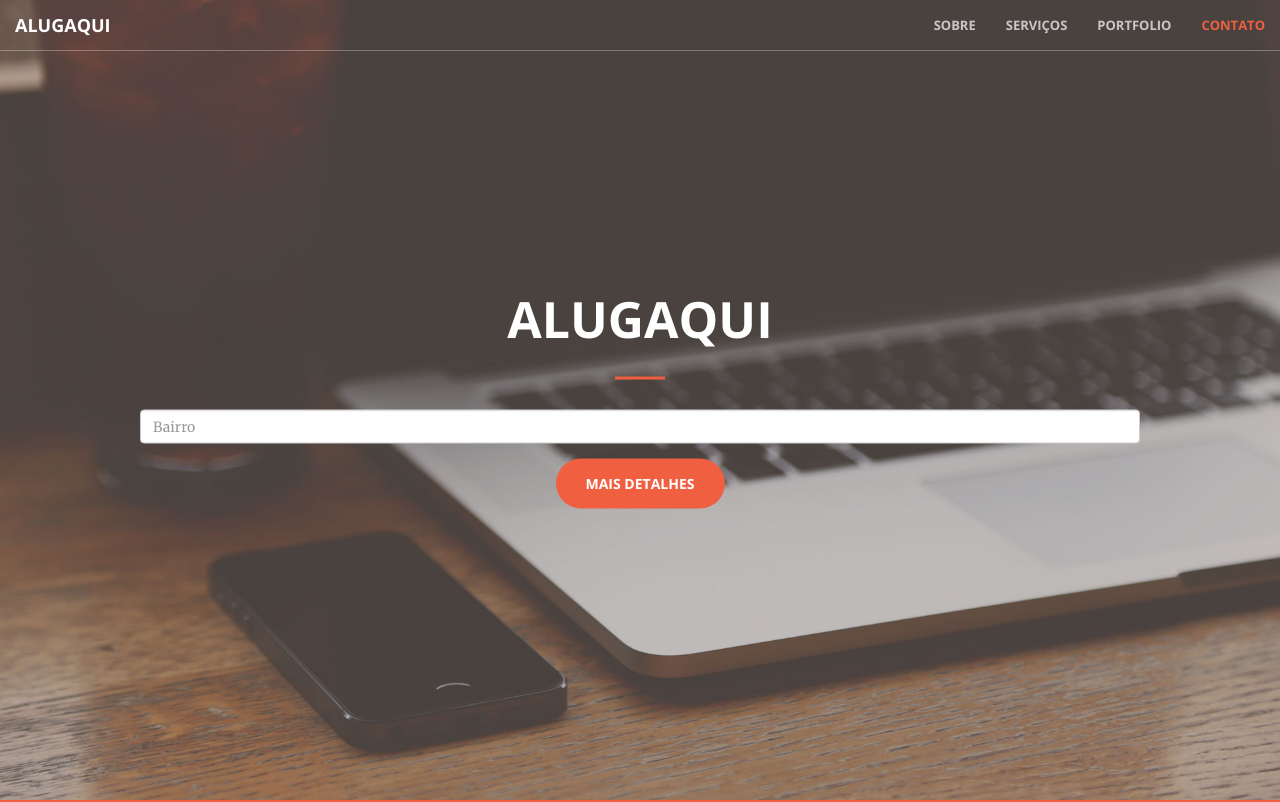
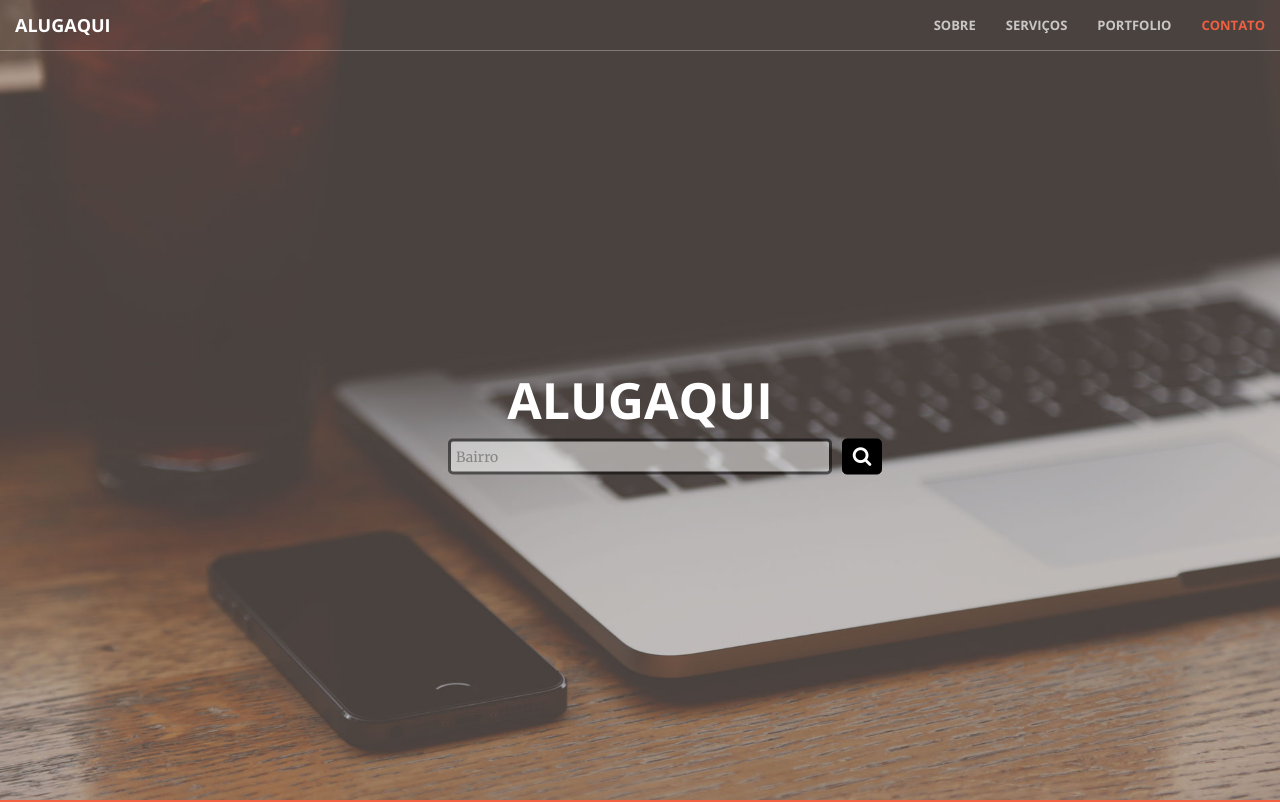
Before and after one commit to fdeleo/alugaqui-client-web, a website: page index.html in a window 1280 px wide. Shown: the top 802 px of the page. Drawn offline with nearby package versions, Linux system fonts and the light colour scheme.

Commit message:
Renew the Search bar layout
Renew the search bar layout by a friendlier one.
Also removes the "More Details" Button

```diff
--- /dev/null
+++ b/css/alugaqui.css
@@ -0,0 +1,46 @@
+/* Alugaqui Default CSS */
+
+.search {
+  width: 100%;
+  position: relative
+}
+
+.searchTerm {
+  float: left;
+  width: 100%;
+  border: 3px solid #000000;
+  padding: 5px;
+  /*height: 20px;*/
+  border-radius: 5px;
+  outline: none;
+  color: #191919;
+  opacity: 0.5;
+}
+
+.searchTerm:focus{
+  color: #191919;
+}
+
+.searchButton {
+  position: absolute;
+  right: -50px;
+  width: 40px;
+  height: 36px;
+  border: 1px solid #000000;
+  background: #000000;
+  text-align: center;
+  color: #fff;
+  border-radius: 5px;
+  cursor: pointer;
+  font-size: 20px;
+}
+
+/*Resize the wrap to see the search bar change!*/
+.wrap{
+  min-width: 30%;
+  position: absolute;
+  top: 50%;
+  left: 50%;
+  transform: translate(-50%, -50%);
+  margin-top: 4em;
+}
--- a/index.html
+++ b/index.html
@@ -13,6 +13,8 @@
 
     <!-- Bootstrap Core CSS -->
     <link href="vendor/bootstrap/css/bootstrap.min.css" rel="stylesheet">
+    <!-- Alugaqui Core CSS -->
+    <link href="css/alugaqui.css" rel="stylesheet">
 
     <!-- Custom Fonts -->
     <link href="vendor/font-awesome/css/font-awesome.min.css" rel="stylesheet" type="text/css">
@@ -72,12 +74,18 @@
         <div class="header-content">
             <div class="header-content-inner">
                 <h1 id="homeHeading">AlugAqui</h1>
-                <hr>
-                    <div class="form-group">
-                      <input type="search" class="form-control" id="buscaBairro" placeholder="Bairro" onsearch="buscaImovel();">
+                      <div class="wrap">
+                        <div class="search">
+                      <input type="search" class="searchTerm" id="buscaBairro" placeholder="Bairro" onsearch="buscaImovel();">
+                      <button type="submit" class="searchButton">
+                        <i class="fa fa-search"></i>
+                      </button>
                     </div>
-                <a href="#about" class="btn btn-primary btn-xl page-scroll">Mais Detalhes</a>
+                </div>
             </div>
+
+              <!-- <a href="#about" class="btn btn-primary btn-xl page-scroll">Mais Detalhes</a> -->
+
         </div>
     </header>
 
```
